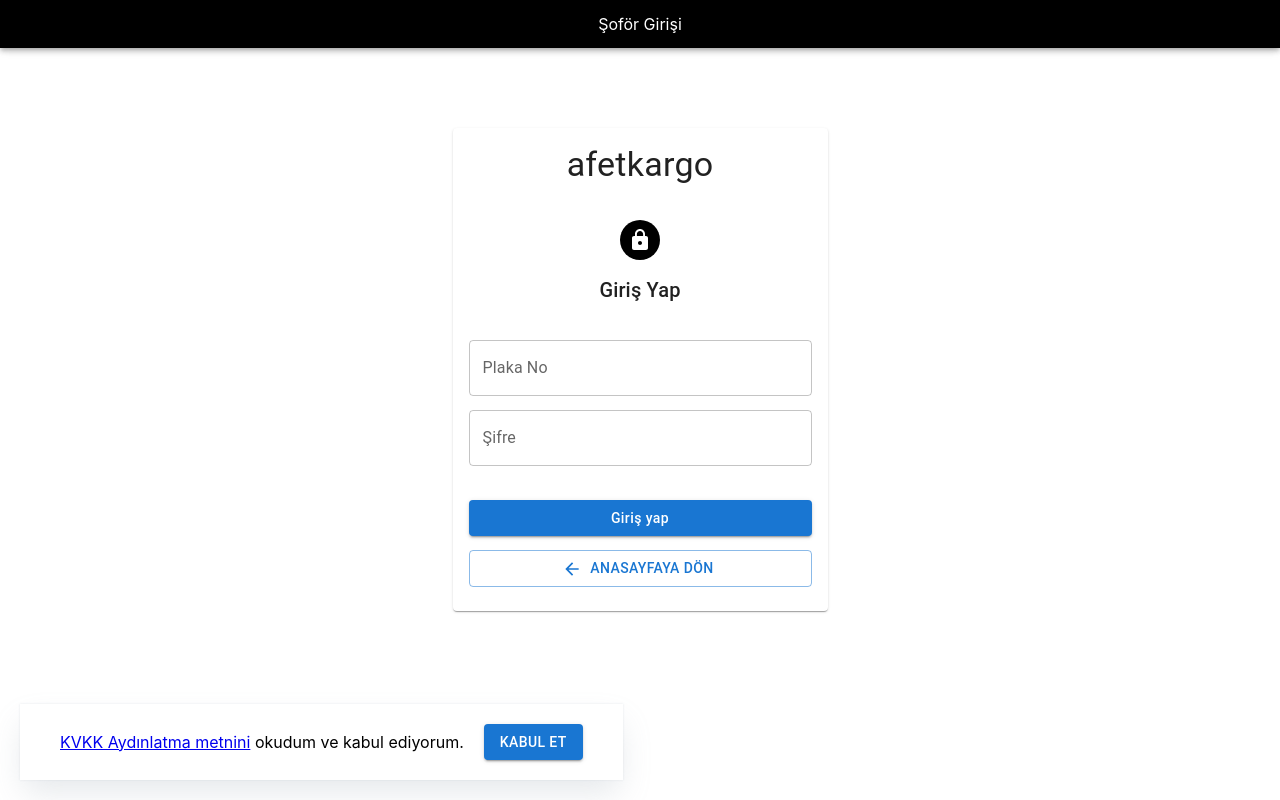
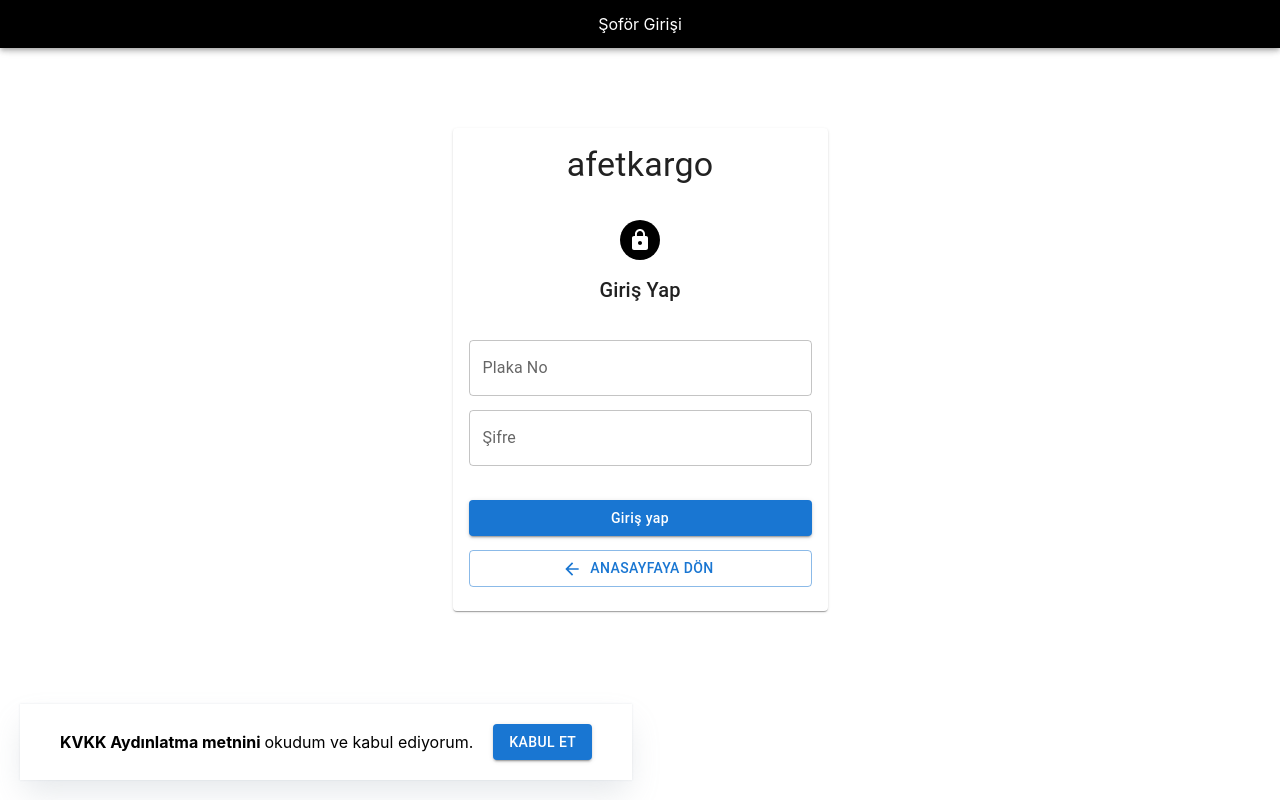
Before and after one commit to acikkaynak/afetkargo-client, a React (Create React App) app: page /login in a window 1280 px wide. Built offline with nearby package versions, Linux system fonts and the light colour scheme; no server answers; what apisauce would draw is missing.

Commit message:
style: changed kvkk warning link style. fix: navigate kvkk text redirection.

```diff
--- a/src/containers/DeliveryLogin/index.js
+++ b/src/containers/DeliveryLogin/index.js
@@ -8,7 +8,7 @@ import {
   CardContent,
   Grid,
   TextField,
-  Typography
+  Typography,
 } from "@mui/material";
 import { useState } from "react";
 import { useNavigate } from "react-router-dom";
@@ -29,9 +29,18 @@ const KVKKGrid = styled(Grid)`
   position: fixed;
   bottom: 20px;
   left: 20px;
-  box-shadow: 0px 0px 2px rgba(145, 158, 171, 0.24), 0px 16px 32px -4px rgba(145, 158, 171, 0.24);
+  box-shadow: 0px 0px 2px rgba(145, 158, 171, 0.24),
+    0px 16px 32px -4px rgba(145, 158, 171, 0.24);
   padding: 20px 40px;
   gap: 20px;
+`;
+
+const StyledLink = styled.a`
+  font-weight: 700;
+  cursor: pointer;
+  &:hover {
+    text-decoration: underline;
+  }
 `;
 
 const Login = () => {
@@ -150,7 +159,17 @@ const Login = () => {
         </CardContent>
       </Card>
       <KVKKGrid>
-        <span><a href="/receiver-kvkk">KVKK Aydınlatma metnini</a> okudum ve kabul ediyorum.</span>
+        <span>
+          <StyledLink
+            onClick={(e) => {
+              e.preventDefault();
+              navigate("/receiver-kvkk");
+            }}
+          >
+            {"KVKK Aydınlatma metnini "}
+          </StyledLink>
+          okudum ve kabul ediyorum.
+        </span>
         <Button variant="contained">Kabul Et</Button>
       </KVKKGrid>
     </>
--- a/src/containers/Login/index.js
+++ b/src/containers/Login/index.js
@@ -8,7 +8,7 @@ import {
   CardContent,
   Grid,
   TextField,
-  Typography
+  Typography,
 } from "@mui/material";
 import { useState } from "react";
 import { useNavigate } from "react-router-dom";
@@ -29,9 +29,18 @@ const KVKKGrid = styled(Grid)`
   position: fixed;
   bottom: 20px;
   left: 20px;
-  box-shadow: 0px 0px 2px rgba(145, 158, 171, 0.24), 0px 16px 32px -4px rgba(145, 158, 171, 0.24);
+  box-shadow: 0px 0px 2px rgba(145, 158, 171, 0.24),
+    0px 16px 32px -4px rgba(145, 158, 171, 0.24);
   padding: 20px 40px;
   gap: 20px;
+`;
+
+const StyledLink = styled.a`
+  font-weight: 700;
+  cursor: pointer;
+  &:hover {
+    text-decoration: underline;
+  }
 `;
 
 const Login = () => {
@@ -44,7 +53,7 @@ const Login = () => {
     const data = new FormData(event.currentTarget);
     let formData = {
       plateNo: data.get("plate").toUpperCase(),
-      driverPassword: data.get("password").toUpperCase()
+      driverPassword: data.get("password").toUpperCase(),
     };
     const result = await driverLoginRequest(formData);
     if (result?.code === 200) {
@@ -148,10 +157,19 @@ const Login = () => {
             </StyledGrid>
           </Grid>
         </CardContent>
-
       </Card>
       <KVKKGrid>
-        <span><a href="/driver-kvkk">KVKK Aydınlatma metnini</a> okudum ve kabul ediyorum.</span>
+        <span>
+          <StyledLink
+            onClick={(e) => {
+              e.preventDefault();
+              navigate("/driver-kvkk");
+            }}
+          >
+            {"KVKK Aydınlatma metnini "}
+          </StyledLink>
+          okudum ve kabul ediyorum.
+        </span>
         <Button variant="contained">Kabul Et</Button>
       </KVKKGrid>
     </>
```
